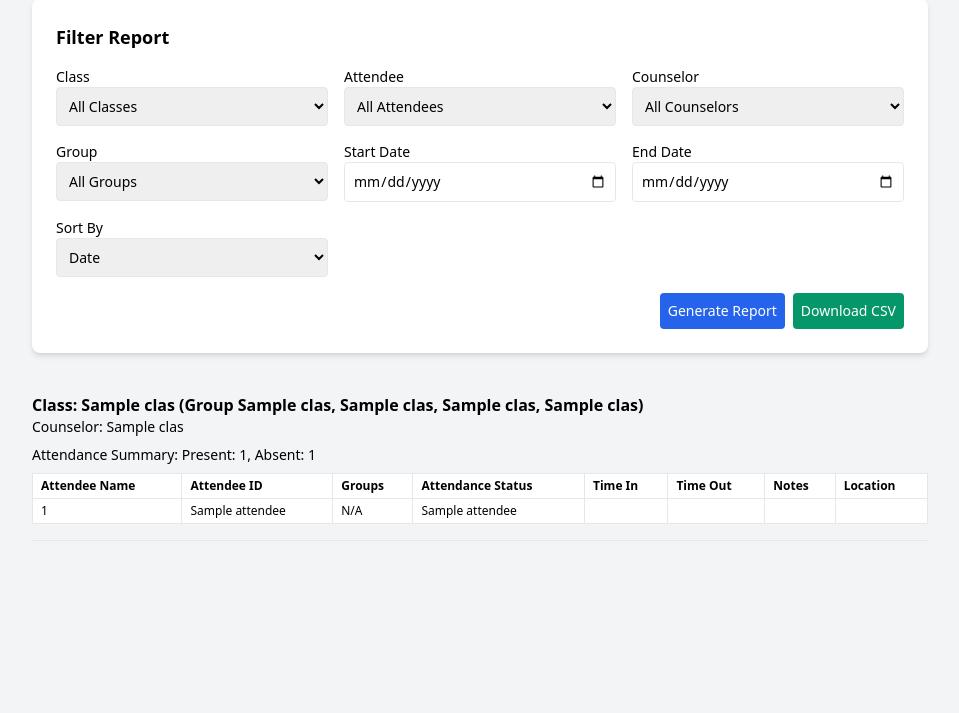
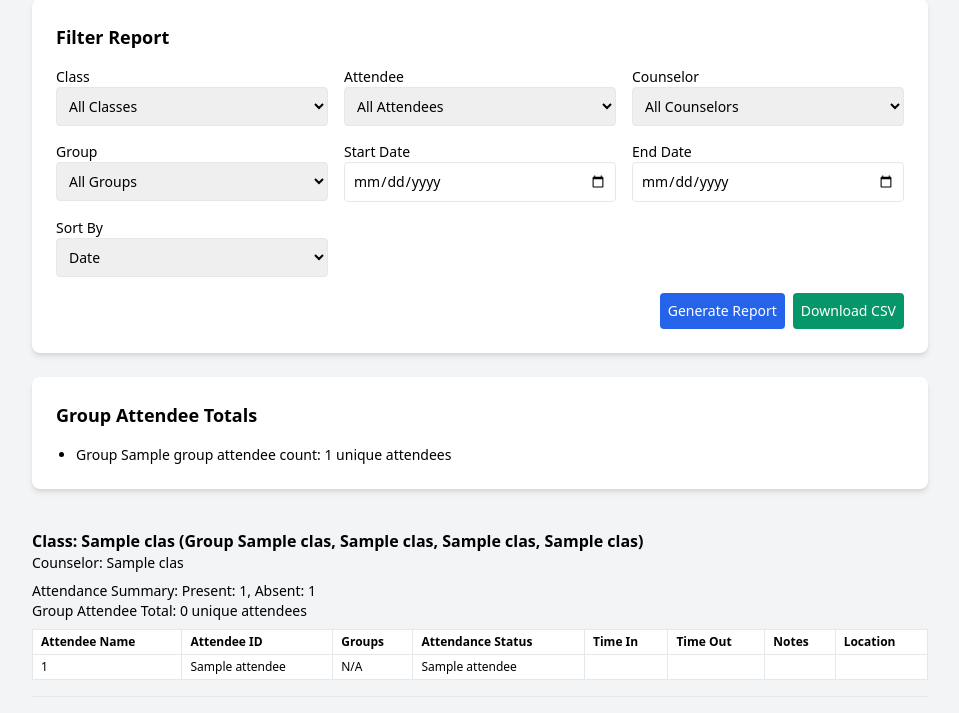
Before and after one commit to lebright85/rwc, a Flask app: template templates/reports.html in a window 1280 px wide. Shown: the part 133-846 px from the top of the page, without its empty margins (160-1119 px from the left). Before the commit the page ends 674 px from the top, so only its background shows below. Run offline with Flask 3, Linux system fonts and the light colour scheme; the template is opened without the code that fills it: most values are stand-ins (such as "Sample title", 1, 10 or a date in 2020); some libraries are stand-ins or nearby versions.

Commit message:
Update reports.html

```diff
--- a/templates/reports.html
+++ b/templates/reports.html
@@ -67,6 +67,20 @@
         </form>
     </div>
 
+    <!-- Group Attendee Totals Summary -->
+    <div class="bg-white p-6 rounded-lg shadow-md mb-6">
+        <h2 class="text-lg font-bold mb-4">Group Attendee Totals</h2>
+        {% if group_attendee_counts %}
+        <ul class="list-disc ml-5">
+            {% for group_name, count in group_attendee_counts.items() %}
+            <li class="text-sm">Group {{ group_name }}: {{ count }} unique attendees</li>
+            {% endfor %}
+        </ul>
+        {% else %}
+        <p class="text-sm text-gray-500">No group attendee data available for the selected filters.</p>
+        {% endif %}
+    </div>
+
     <!-- Report Data -->
     {% for data in report_data %}
     <div class="border-b py-4 last:border-b-0">
@@ -75,6 +89,7 @@
         </h3>
         <p class="text-sm">Counselor: {{ data.class[6] }}{% if data.class[7] %}, {{ data.class[7] }}{% endif %}</p>
         <p class="text-sm font-medium mt-2">Attendance Summary: Present: {{ data.present_count }}, Absent: {{ data.absent_count }}</p>
+        <p class="text-sm font-medium">Group Attendee Total: {{ group_attendee_counts.get(data.class[2], 0) }} unique attendees</p>
         <table class="min-w-full bg-white border mt-2">
             <thead>
                 <tr>
```
